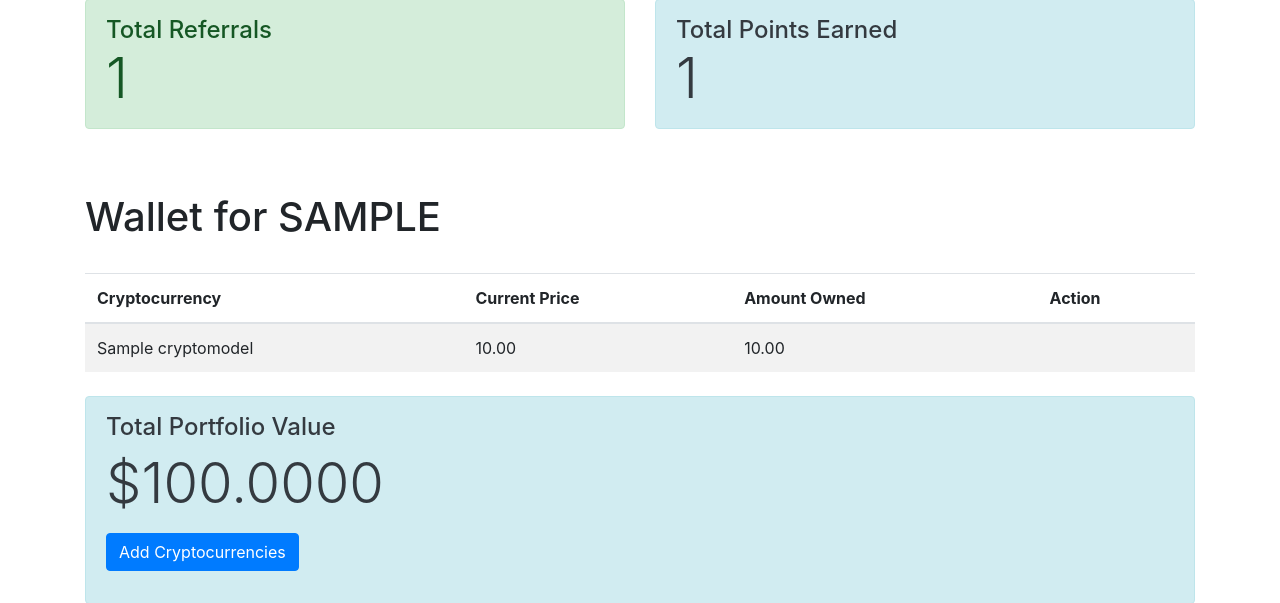
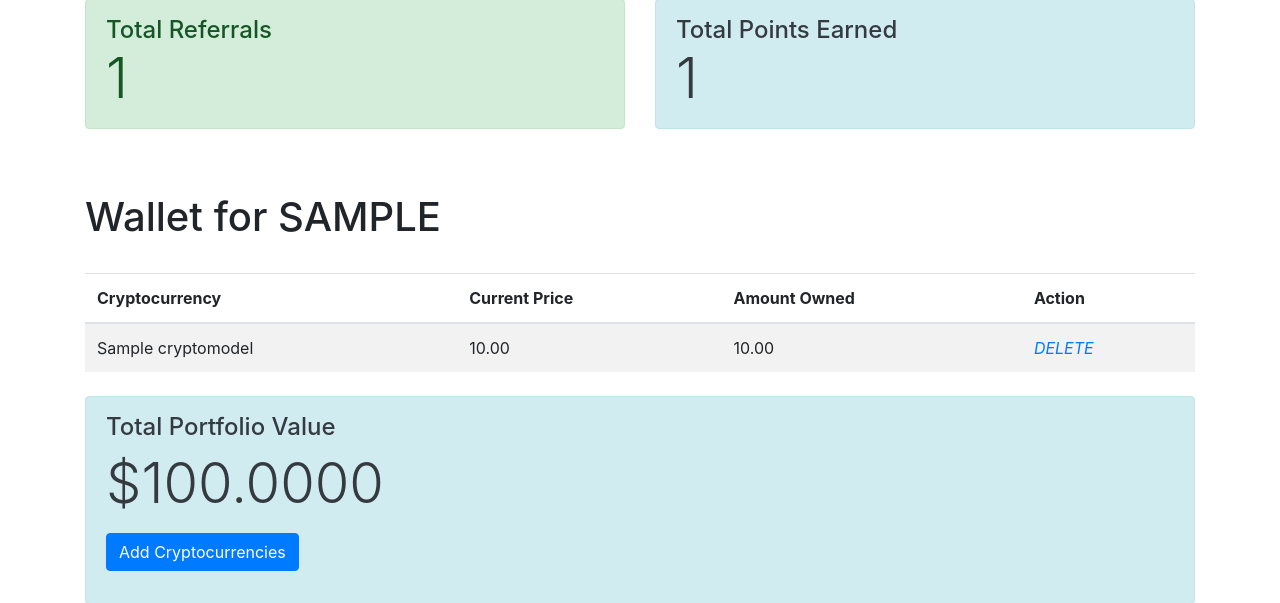
Before and after one commit to echewisi/Crypto_app, a Django app: page /portfolio/ in a window 1280 px wide. Shown: the part 420-1023 px from the top of the page. Run offline with Django 4.2, Linux system fonts and the light colour scheme; a user stored in the database is signed in; tables that the repository leaves empty hold one stand-in row (values such as "Sample post"); some libraries are stand-ins or nearby versions.

Commit message:
changes to url

```diff
--- a/main/urls.py
+++ b/main/urls.py
@@ -17,7 +17,7 @@ urlpatterns = [
     #CRUD operations on portfolio
     path("search/", views.search_view, name="search"),
     path("porfolio_addition/", views.portfolio_add, name= "port_add"), #to add crypto to portfolio
-    path("portfolio_deletion/<int:id>", views.portfolio_delete, name="port_delete"), #to delete a crypto from portfolio
+    path("portfolio_deletion/<int:pk>/", views.portfolio_delete, name="port_delete"), #to delete a crypto from portfolio
     #password reset
     path("password_reset/", auth_views.PasswordResetView.as_view(template_name="reset/password_reset.html"), name="password_reset"),
     path("password_reset_done/", auth_views.PasswordResetDoneView.as_view(template_name="reset/password_reset_done.html"), name="password_reset_done"),
--- a/main/views.py
+++ b/main/views.py
@@ -305,7 +305,7 @@
     portfolio.save()
 
     #sends an alert when the cryptocurrency is deleted
-    messages.warning(request, f'{crypto_currency.name}')
+    messages.warning(request, f'{crypto_currency.name} has been deleted!' )
 
     return redirect('portfolio')
 # Create your views here.
--- a/templates/portfolio.html
+++ b/templates/portfolio.html
@@ -83,7 +83,7 @@
                 <td>{{ crypto.current_price }}</td>
                 <td>{{ crypto.quantity }}</td>
                 <td>
-                    <a href="{% url 'port_delete' crypto.id %}"><i class="fa fa-trash red-arrow"></i></a>
+                    <a href="{% url 'port_delete' crypto.id %}"><i class="fa fa-trash red-arrow">DELETE</i></a>
                 </td>
             </tr>
             {% endfor %}
```
